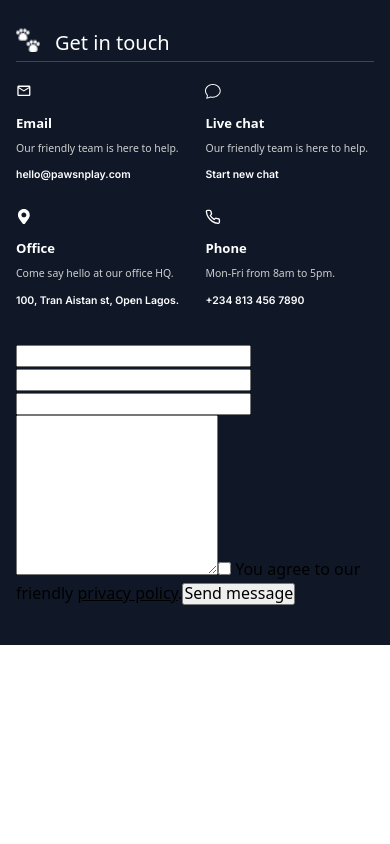
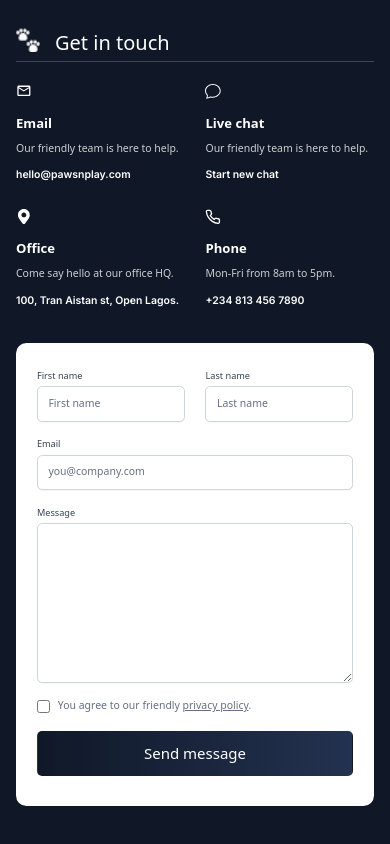
Before and after one commit to nevenmitrovic/paws-landing, a React (Vite) app: page / in a window 390 px wide. Shown: the part 5191-6035 px from the top of the page. Before the commit the page ends 5836 px from the top, so only its background shows below. Built offline with nearby package versions, Linux system fonts and the light colour scheme; a web font is replaced by a local one.

Commit message:
add form for mobile devices

```diff
--- a/src/components/Contact/Contact.tsx
+++ b/src/components/Contact/Contact.tsx
@@ -1,25 +1,14 @@
 import styles from './contact.module.css'
 import Section from '@/components/common/Section/Section'
 import ContactInfo from './ContactInfo/ContactInfo'
+import Form from './Form/Form'
 
 export default function Team() {
 	return (
 		<Section id='contact' headerText='Get in touch' backgroundColor='--clr-secondary-text'>
 			<div className={styles.contactSection}>
 				<ContactInfo />
-				<form>
-					<div>
-						<input type='text' />
-						<input type='text' />
-					</div>
-					<input type='email' />
-					<textarea />
-					<input type='checkbox' />{' '}
-					<span>
-						You agree to our friendly <a href='#'>privacy policy</a>.
-					</span>
-					<button>Send message</button>
-				</form>
+				<Form />
 			</div>
 		</Section>
 	)
--- /dev/null
+++ b/src/components/Contact/Form/Checkbox/Checkbox.tsx
@@ -0,0 +1,16 @@
+import styles from './checkbox.module.css'
+
+interface CheckboxProps {
+	name: string
+}
+
+export default function Checkbox({ name }: CheckboxProps) {
+	return (
+		<div className={styles.checkboxContainer}>
+			<input name={name} type='checkbox' />
+			<span>
+				You agree to our friendly <a href='#'>privacy policy</a>.
+			</span>
+		</div>
+	)
+}
--- /dev/null
+++ b/src/components/Contact/Form/Checkbox/checkbox.module.css
@@ -0,0 +1,16 @@
+.checkboxContainer {
+	display: flex;
+	align-items: center;
+	gap: 7.86px;
+	color: var(--clr-slate-gray);
+	font-size: var(--fs-form-button);
+}
+.checkboxContainer > input {
+	border-radius: 3.93px;
+	border: 0.66px solid var(--clr-very-light-gray-2);
+	outline: none;
+}
+.checkboxContainer > a {
+	text-decoration: underline;
+	color: var(--clr-slate-gray);
+}
--- /dev/null
+++ b/src/components/Contact/Form/Form.tsx
@@ -0,0 +1,21 @@
+import styles from './form.module.css'
+import Input from '@/components/common/Input/Input'
+import MessageArea from '@/components/Contact/Form/MessageArea/MessageArea'
+import Checkbox from '@/components/Contact/Form/Checkbox/Checkbox'
+
+export default function Form() {
+	return (
+		<form>
+			<div className={styles.inputsContainer}>
+				<div>
+					<Input name='firstName' type='text' placeholder='First name' label='First name' />
+					<Input name='lastName' type='text' placeholder='Last name' label='Last name' />
+				</div>
+				<Input name='email' type='email' placeholder='you@company.com' label='Email' />
+				<MessageArea label='Message' name='message' />
+				<Checkbox name='checkbox' />
+			</div>
+			<button>Send message</button>
+		</form>
+	)
+}
--- /dev/null
+++ b/src/components/Contact/Form/MessageArea/MessageArea.tsx
@@ -0,0 +1,15 @@
+import styles from './message-area.module.css'
+
+interface MessageAreaProps {
+	label: string
+	name: string
+}
+
+export default function MessageArea({ label, name }: MessageAreaProps) {
+	return (
+		<div className={styles.areaContainer}>
+			<label htmlFor={name}>{label}</label>
+			<textarea name={name} />
+		</div>
+	)
+}
--- /dev/null
+++ b/src/components/Contact/Form/MessageArea/message-area.module.css
@@ -0,0 +1,23 @@
+.areaContainer {
+	display: flex;
+	flex-direction: column;
+	gap: 3.93px;
+}
+
+.areaContainer > label {
+	font-size: 9.17px;
+	line-height: 13.1px;
+	color: var(--clr-slate-gray-2);
+}
+.areaContainer > textarea {
+	border-radius: 5.24px;
+	border: 0.66px solid var(--clr-very-light-gray-2);
+	padding: 7.86px 10.48px;
+	box-shadow: 0 0.66px 1.31px 0 rgba(16, 24, 40, 0.05);
+	outline: none;
+	border: 0.66px solid var(--clr-very-light-gray-2);
+	padding: 6.55px 9.17px;
+	box-shadow: 0 0.66px 1.31px 0 rgba(16, 24, 40, 0.05);
+	outline: none;
+	color: var(--clr-secondary-text);
+}
--- /dev/null
+++ b/src/components/Contact/Form/form.module.css
@@ -0,0 +1,24 @@
+form {
+	background-color: var(--clr-primary-text);
+	border-radius: 10.48px;
+	padding: 26.2px 20.96px;
+	display: flex;
+	flex-direction: column;
+	gap: 20.96px;
+	max-width: 100%;
+}
+.inputsContainer {
+	display: flex;
+	flex-direction: column;
+	gap: 15.72px;
+}
+.inputsContainer > div:first-child {
+	display: flex;
+	gap: 20.96px;
+	justify-content: space-between;
+	align-items: center;
+}
+.inputsContainer > div:first-child > div {
+	flex: 1;
+	min-width: 0;
+}
--- a/src/components/Contact/contact.module.css
+++ b/src/components/Contact/contact.module.css
@@ -14,9 +14,4 @@
 	.contactSection > div:first-child {
 		order: 2;
 	}
-	form {
-		height: 576px;
-		width: 574px;
-		overflow: hidden;
-	}
 }
--- /dev/null
+++ b/src/components/common/Input/Input.tsx
@@ -0,0 +1,17 @@
+import styles from './input.module.css'
+
+interface InputProps {
+	name: string
+	label: string
+	placeholder: string
+	type: 'text' | 'email'
+}
+
+export default function Input({ name, label, type, placeholder }: InputProps) {
+	return (
+		<div className={styles.inputContainer}>
+			<label htmlFor={name}>{label}</label>
+			<input name={name} type={type} placeholder={placeholder} />
+		</div>
+	)
+}
--- /dev/null
+++ b/src/components/common/Input/input.module.css
@@ -0,0 +1,35 @@
+.inputContainer {
+	display: flex;
+	flex-direction: column;
+	gap: 3.93px;
+}
+.inputContainer > label {
+	font-size: var(--fs-label);
+	font-weight: 500;
+	line-height: 13.1px;
+	color: var(--clr-slate-gray-2);
+}
+.inputContainer > input {
+	border-radius: 5.24px;
+	border: 0.66px solid var(--clr-very-light-gray-2);
+	padding: 7.86px 10.48px;
+	box-shadow: 0 0.66px 1.31px 0 rgba(16, 24, 40, 0.05);
+	color: var(--clr-secondary-text);
+	outline: none;
+}
+.inputContainer > input::placeholder {
+	color: var(--clr-slate-gray);
+	font-size: var(--fs-form-button);
+	transform: translateY(-2px);
+}
+form > button {
+	padding: 13.1px 16.38px;
+	border-radius: 5px;
+	font-size: var(--fs-button);
+	background-color: var(--clr-black);
+	background: var(--linear-gradient-button);
+	border: 1px solid transparent;
+	border-image: var(--linear-gradient-border-button) 1;
+	color: var(--clr-primary-text);
+	transform: translateY(-4px);
+}
--- a/src/index.css
+++ b/src/index.css
@@ -174,6 +174,7 @@
 		--fs-subscribe-button: 14.13px;
 		--fs-team-name: 12.54px;
 		--fs-team-role: 11.29px;
+		--fs-label: 9.17px;
 
 		@media (width > 768px) {
 			--fs-header-sm: 24px;
@@ -189,6 +190,7 @@
 			--fs-subscribe-button: 16px;
 			--fs-team-name: 20px;
 			--fs-team-title: 18px;
+			--fs-label: 14px;
 		}
 	}
 
```
